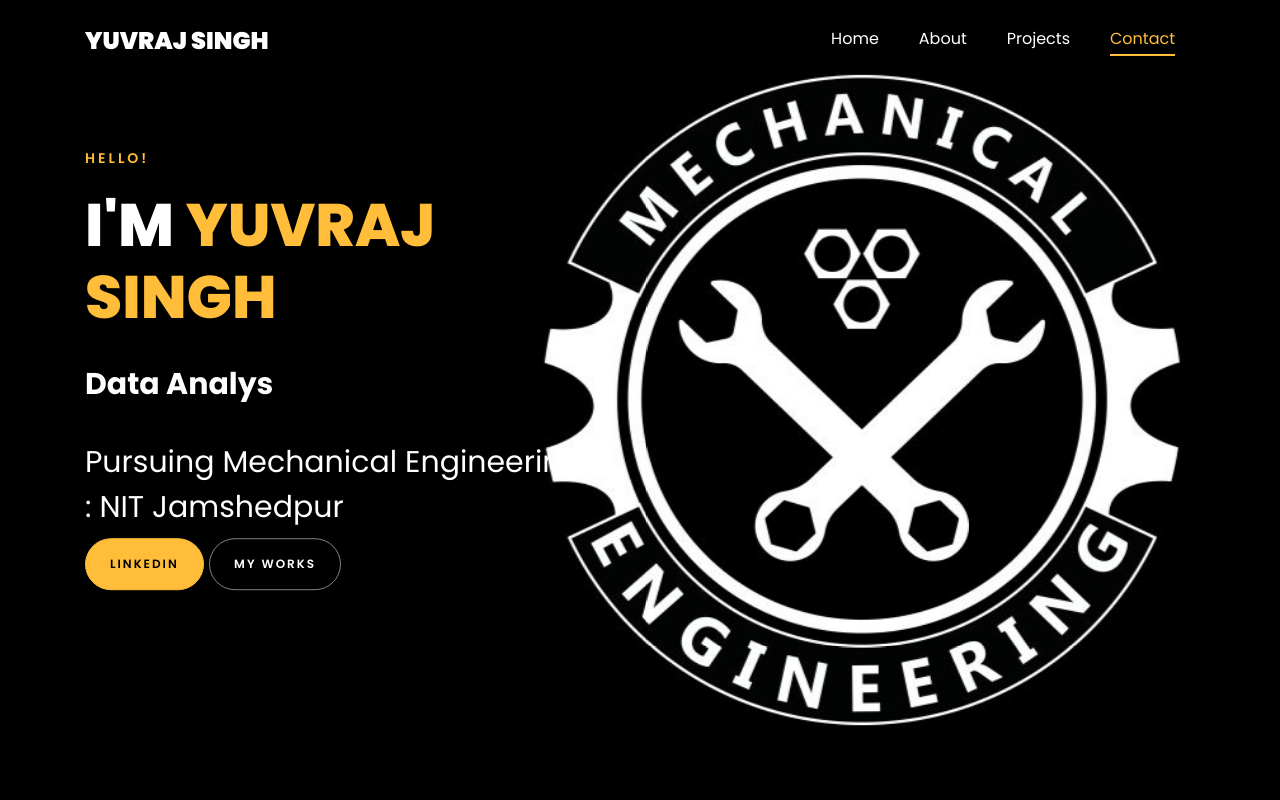
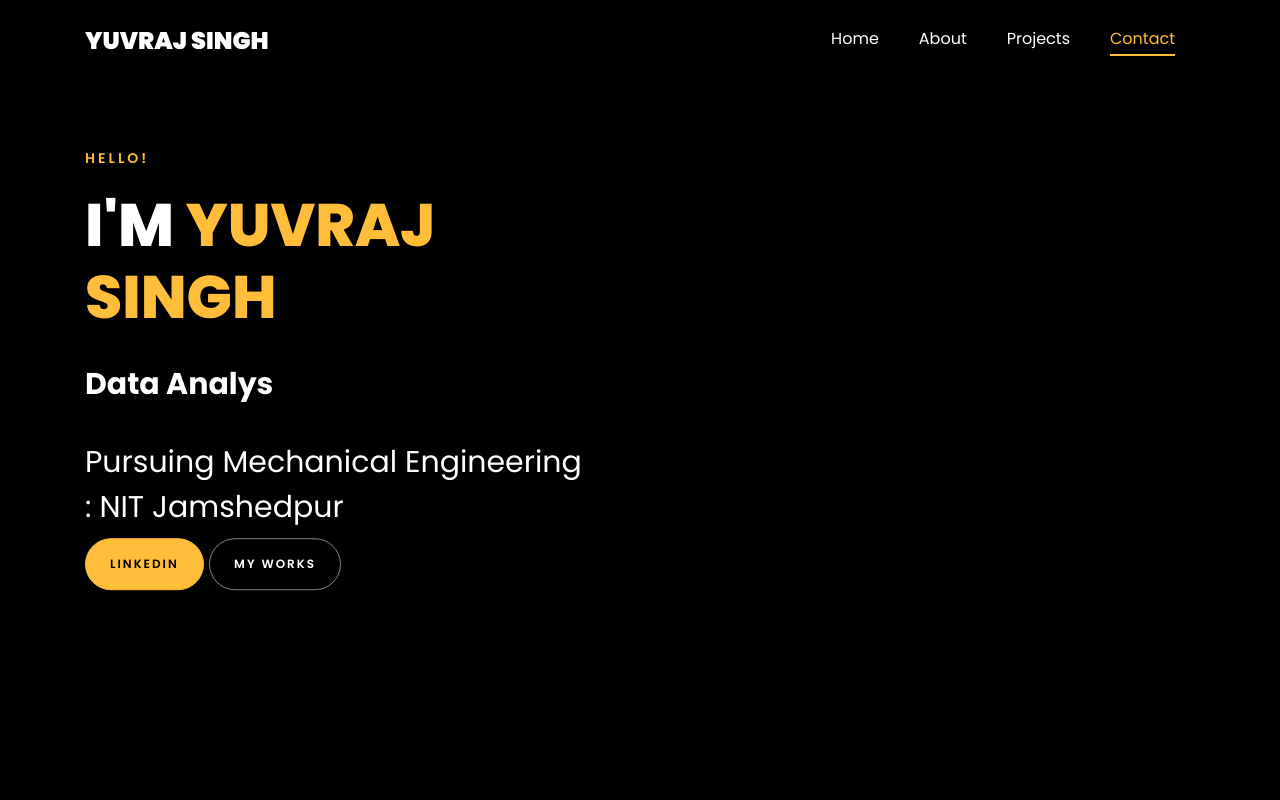
Before and after one commit to YUVRAJKINGSINGH01072004/yuvrajsingh01072004.github.io, a plain HTML site: page index.html in a window 1280 px wide. Shown: the top 800 px of the page. Drawn offline with Linux system fonts and the light colour scheme; files whose address does not match are found by name.

Commit message:
Update index.html

```diff
--- a/index.html
+++ b/index.html
@@ -141,7 +141,7 @@
 	      	<div class="overlay"></div>
 	         <div class="container">
 	          <div class="row d-md-flex no-gutters slider-text align-items-end justify-content-end" data-scrollax-parent="true">
-	          	<div class="one-third js-fullheight order-md-last img" style="background-image:url(images/bg_14.png);">
+	          	<div class="one-third js-fullheight order-md-last img" style="background-image:url(*);">
 	          	 <div class="overlay"></div>
 	          	</div>
 		          <div class="one-forth d-flex  align-items-center ftco-animate" data-scrollax=" properties: { translateY: '70%' }">
```
